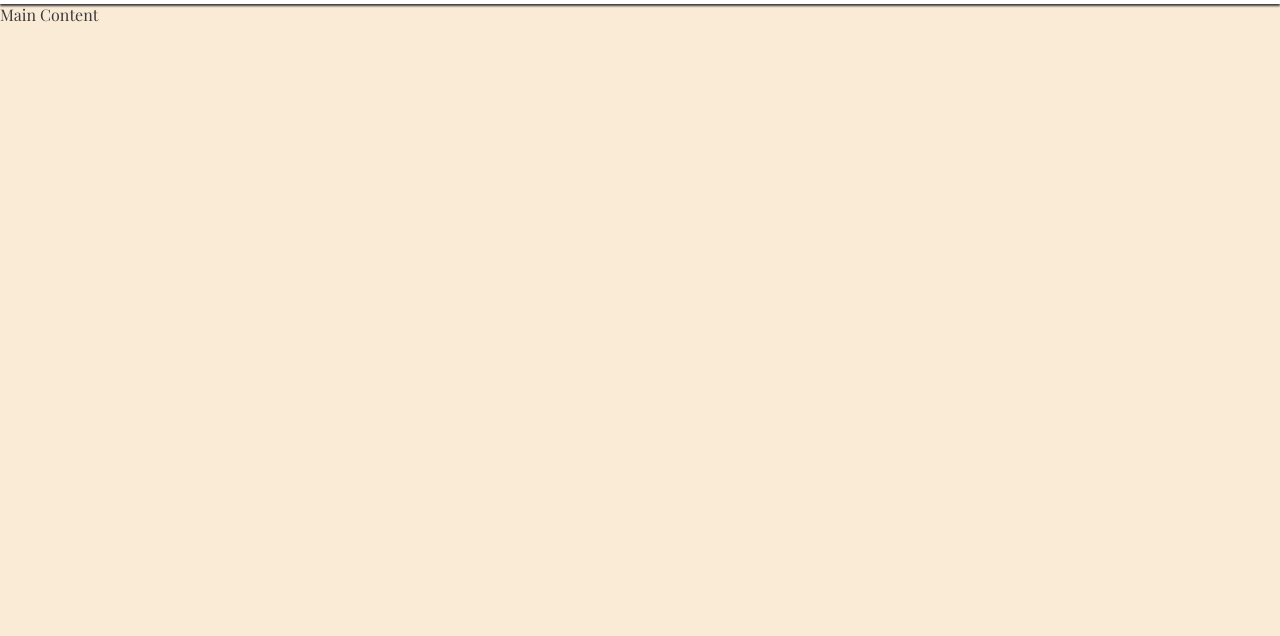
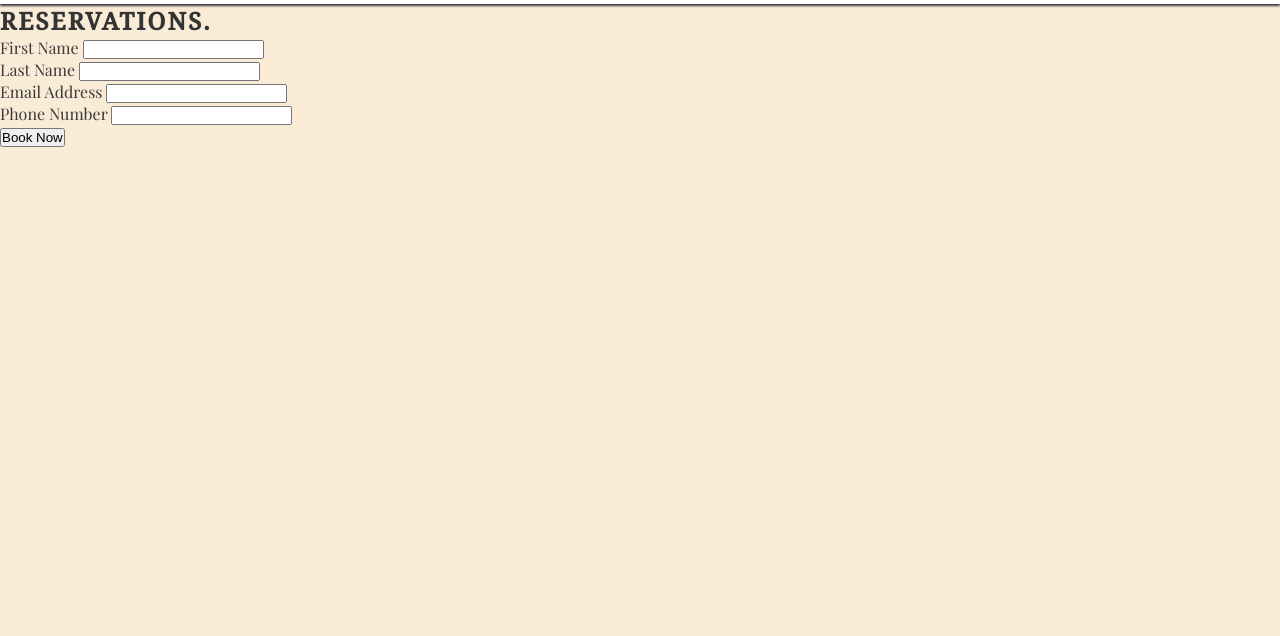
Before and after one commit to Alessandr095/Husk, a plain HTML site: page reservations.html in a window 1280 px wide. Shown: the part 71-707 px from the top of the page. Drawn offline with nearby package versions, Linux system fonts and the light colour scheme.

Commit message:
add form for reservations

```diff
--- a/reservations.html
+++ b/reservations.html
@@ -39,7 +39,26 @@
         </nav>
     </header>
     <!--Main Content-->
-    <main>Main Content</main>
+    <main>
+         <section id="signup">
+            <form id="signup-form" method="POST" action="https://formdump.codeinstitute.net">
+                <h2> Reservations.</h2>
+                <label for="first_name">First Name</label>
+                <input type="text" name="first_name" id="first_name" class="text-input" required>
+                <br>
+                <label for="last_name">Last Name</label>
+                <input type="text" name="last_name" id="last_name" class="text-input" required>
+                <br>
+                <label for="email_address">Email Address</label>
+                <input type="email" name="email_address" id="email_address" class="text-input" required>
+                <br>
+                <label for="phone">Phone Number</label>
+                <input type="tel" id="phone" name="phone"required>
+                <br>
+                <button type="submit" class="join-button">Book Now</button>
+            </form>
+        </section>
+    </main>
     <!--Footer-->
     <footer class="footer-style">
         <ul id="social-networks">
```
